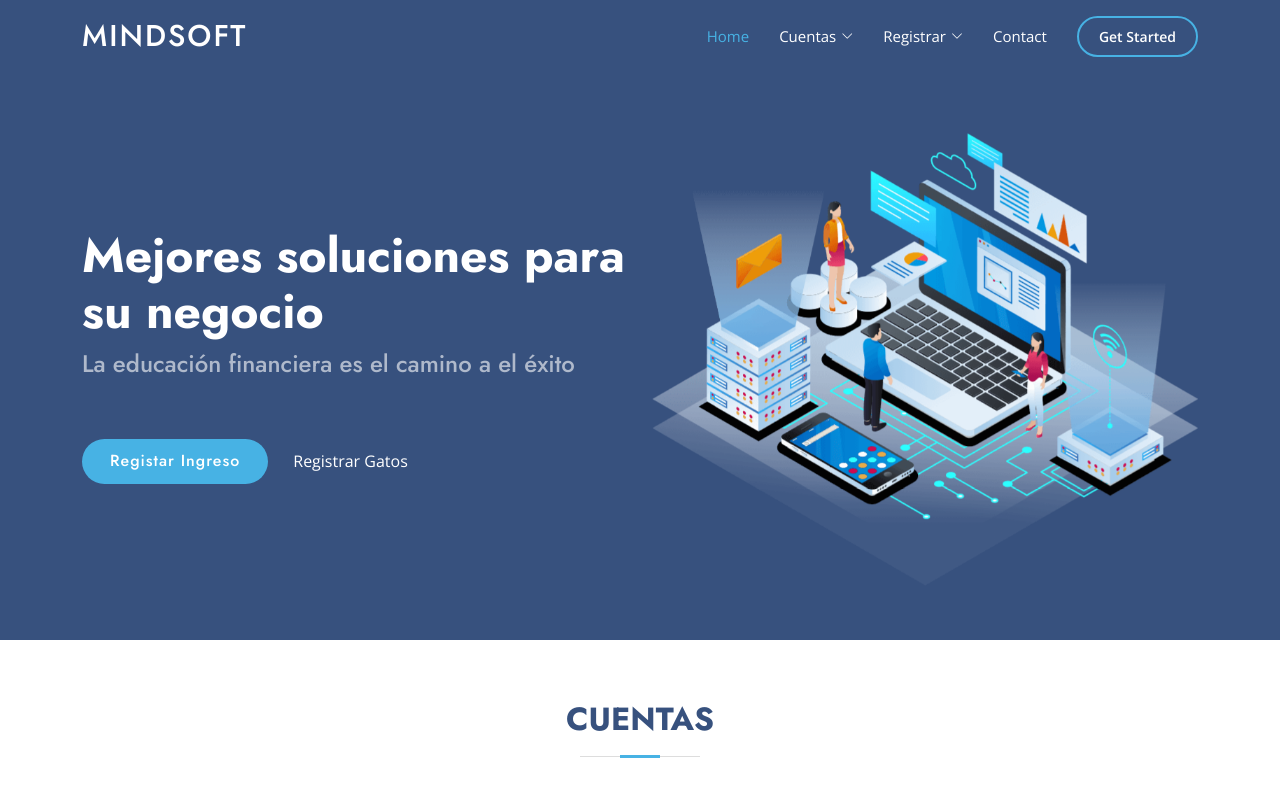
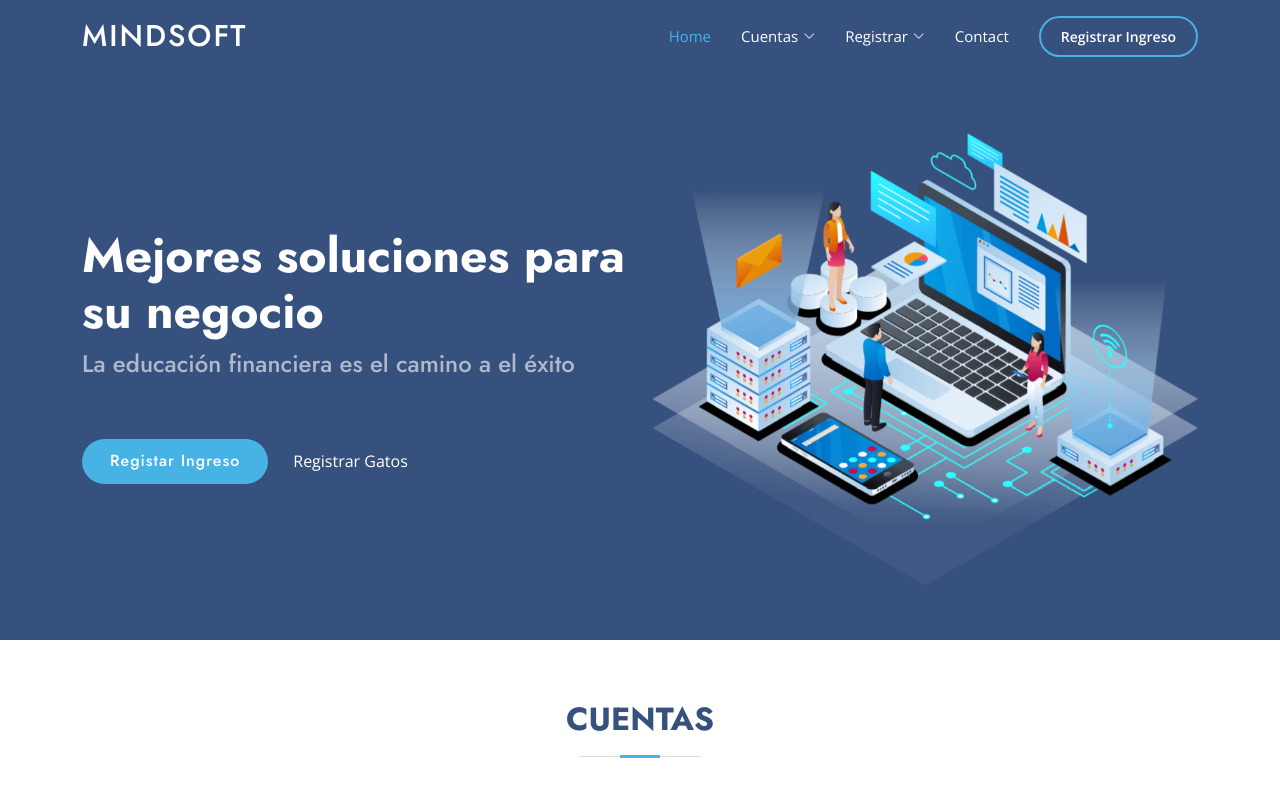
Before and after one commit to Nando9703/Pantallas, a plain HTML site: page index.html in a window 1280 px wide. Shown: the top 800 px of the page. Drawn offline with nearby package versions, Linux system fonts and the light colour scheme.

Commit message:
Inicio Aplicacion

```diff
--- a/index.html
+++ b/index.html
@@ -62,7 +62,7 @@
             </ul>
           </li>
           <li><a class="nav-link scrollto" href="#contact">Contact</a></li>
-          <li><a class="getstarted scrollto" href="#about">Get Started</a></li>
+          <li><a class="getstarted scrollto" href="#about">Registrar Ingreso</a></li>
         </ul>
         <i class="bi bi-list mobile-nav-toggle"></i>
       </nav><!-- .navbar -->
@@ -490,7 +490,7 @@
                 <li class="na"><i class="bx bx-x"></i> <span>Pharetra massa massa ultricies</span></li>
                 <li class="na"><i class="bx bx-x"></i> <span>Massa ultricies mi quis hendrerit</span></li>
               </ul>
-              <a href="#" class="buy-btn">Get Started</a>
+              <a href="#" class="buy-btn">Registrar Ingreso</a>
             </div>
           </div>
 
@@ -505,7 +505,7 @@
                 <li><i class="bx bx-check"></i> Pharetra massa massa ultricies</li>
                 <li><i class="bx bx-check"></i> Massa ultricies mi quis hendrerit</li>
               </ul>
-              <a href="#" class="buy-btn">Get Started</a>
+              <a href="#" class="buy-btn">Registrar Ingreso</a>
             </div>
           </div>
 
@@ -520,7 +520,7 @@
                 <li><i class="bx bx-check"></i> Pharetra massa massa ultricies</li>
                 <li><i class="bx bx-check"></i> Massa ultricies mi quis hendrerit</li>
               </ul>
-              <a href="#" class="buy-btn">Get Started</a>
+              <a href="#" class="buy-btn">Registrar Ingreso</a>
             </div>
           </div>
 
```
